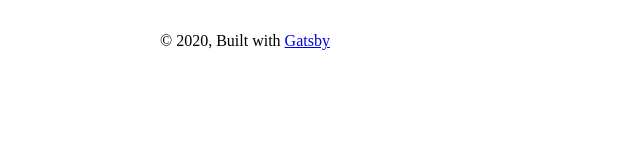
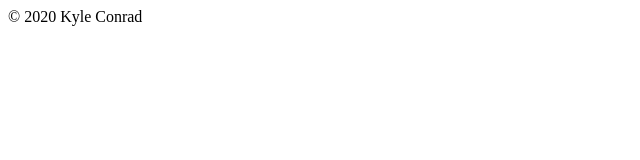
Before and after one commit to kwconrad/kyleconrad, a Gatsby site: page / in a window 1280 px wide. Shown: the whole page, without its empty margins (0-640 px from the left). Built offline with nearby package versions, Linux system fonts and the light colour scheme; Gatsby itself is replaced by a stand-in of ours.

Commit message:
simplified layout component

```diff
--- a/src/components/layout.tsx
+++ b/src/components/layout.tsx
@@ -1,51 +1,16 @@
-/**
- * Layout component that queries for data
- * with Gatsby's useStaticQuery component
- *
- * See: https://www.gatsbyjs.com/docs/use-static-query/
- */
-
 import React from "react";
-import PropTypes from "prop-types";
 import { useStaticQuery, graphql } from "gatsby";
 
-const Layout = ({ children }) => {
-  const data = useStaticQuery(graphql`
-    query SiteTitleQuery {
-      site {
-        siteMetadata {
-          title
-        }
-      }
-    }
-  `);
+interface LayoutProps {
+  children: React.ReactNode;
+}
 
+export default function Layout(props: LayoutProps) {
+  const { children } = props;
   return (
-    <>
-      <div
-        style={{
-          margin: `0 auto`,
-          maxWidth: 960,
-          padding: `0 1.0875rem 1.45rem`,
-        }}
-      >
-        <main>{children}</main>
-        <footer
-          style={{
-            marginTop: `2rem`,
-          }}
-        >
-          © {new Date().getFullYear()}, Built with
-          {` `}
-          <a href="https://www.gatsbyjs.com">Gatsby</a>
-        </footer>
-      </div>
-    </>
+    <div>
+      <main>{children}</main>
+      <footer>© {new Date().getFullYear()} Kyle Conrad</footer>
+    </div>
   );
-};
-
-Layout.propTypes = {
-  children: PropTypes.node.isRequired,
-};
-
-export default Layout;
+}
```
